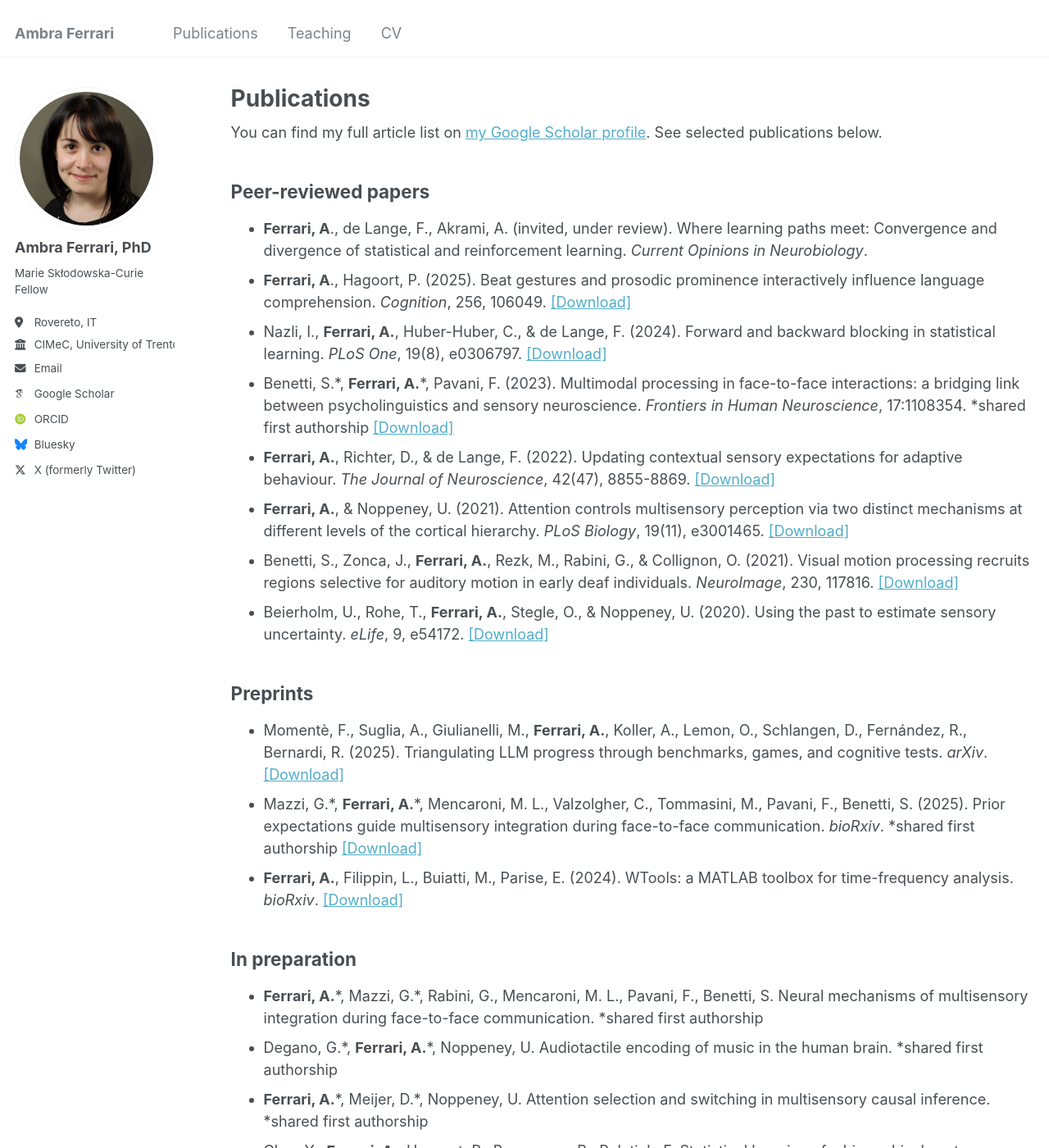
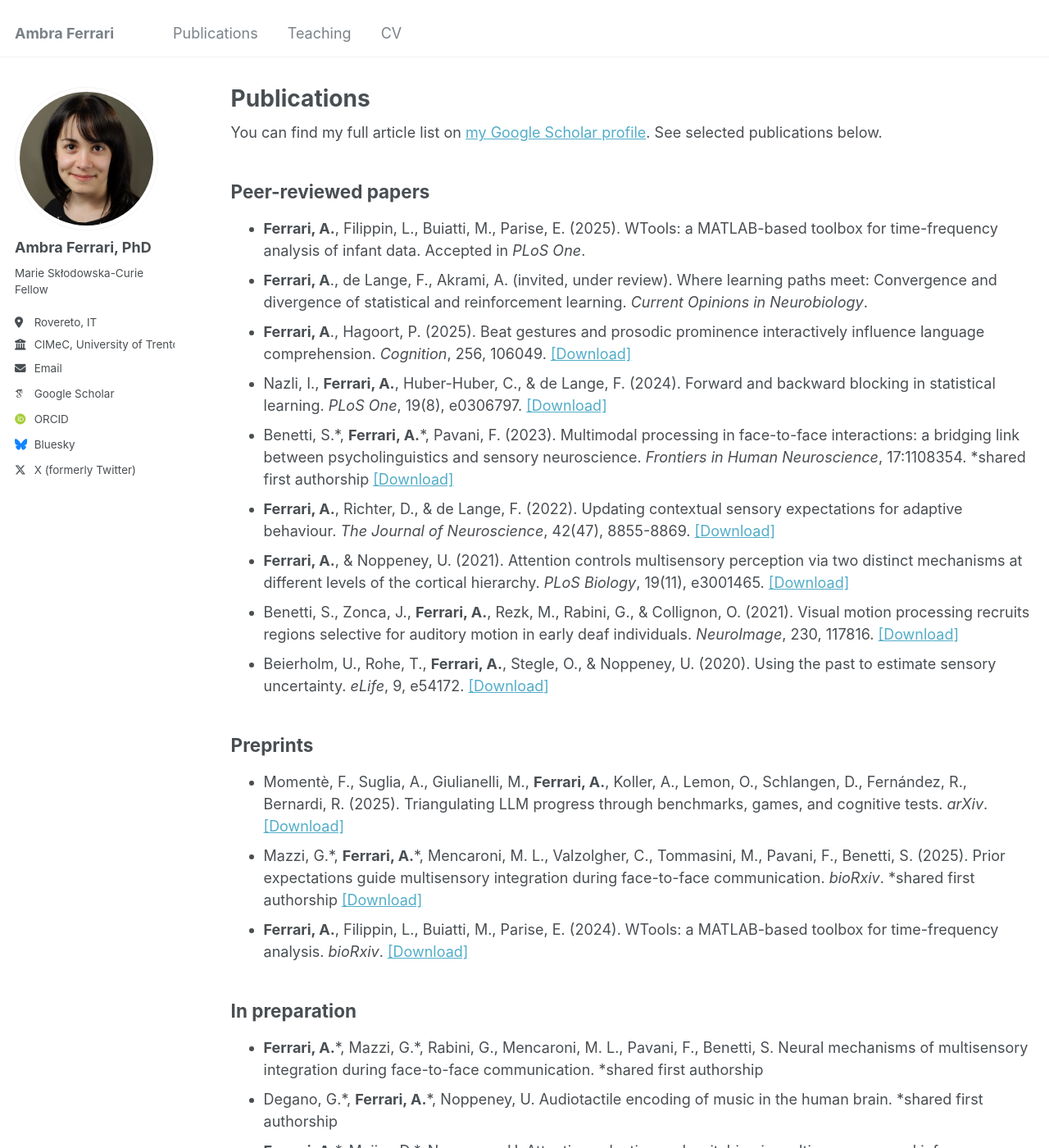
Before and after one commit to ambrafer/ambrafer.github.io, a Jekyll site: the page built from _pages/publications.html, in a window 1280 px wide and 1400 px high. Shown: the whole window at 82% size. Built offline with Jekyll 4.4.1, drawn with Linux system fonts in a browser that asks for light colours; some web fonts are replaced.

Commit message:
Update publications.html

```diff
--- a/_pages/publications.html
+++ b/_pages/publications.html
@@ -13,6 +13,8 @@ author_profile: true
 
   <h2>Peer-reviewed papers</h2>
     <ul>
+        <li><b>Ferrari, A.</b>, Filippin, L., Buiatti, M., Parise, E. (2025). WTools: a MATLAB-based toolbox for time-frequency analysis of infant data. Accepted in <i>PLoS One</i>.
+        </li>
         <li><b>Ferrari, A</b>., de Lange, F., Akrami, A. (invited, under review). Where learning paths meet: Convergence and divergence of statistical and reinforcement learning. <i>Current Opinions in Neurobiology</i>.
         </li>
         <li><b>Ferrari, A</b>., Hagoort, P. (2025). Beat gestures and prosodic prominence interactively influence language comprehension. <i>Cognition</i>, 256, 106049.
@@ -46,7 +48,7 @@ author_profile: true
         <li>Mazzi, G.*, <b>Ferrari, A.</b>*, Mencaroni, M. L., Valzolgher, C., Tommasini, M., Pavani, F., Benetti, S. (2025). Prior expectations guide multisensory integration during face-to-face communication. <i>bioRxiv</i>. <span class="note">*shared first authorship</span>
             <a href="https://doi.org/10.1101/2025.02.19.638980" target="_blank">[Download]</a>
         </li>
-        <li><b>Ferrari, A.</b>, Filippin, L., Buiatti, M., Parise, E. (2024). WTools: a MATLAB toolbox for time-frequency analysis. <i>bioRxiv</i>.
+        <li><b>Ferrari, A.</b>, Filippin, L., Buiatti, M., Parise, E. (2024). WTools: a MATLAB-based toolbox for time-frequency analysis. <i>bioRxiv</i>.
             <a href="https://doi.org/10.1101/2024.10.31.621249" target="_blank">[Download]</a>
         </li>
     </ul>
```
